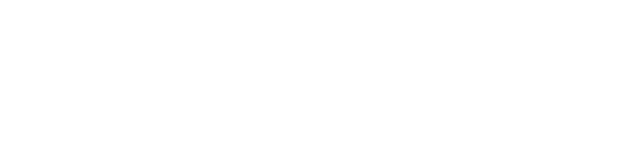
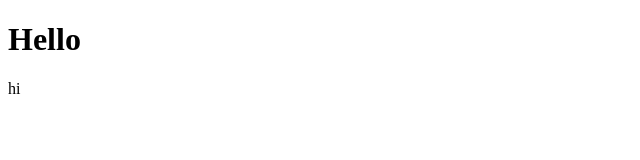
Before and after one commit to DrobinovArtur/test33, a plain HTML site: page index.html in a window 1280 px wide. Shown: the whole page, without its empty margins (0-640 px from the left). Drawn offline with Linux system fonts and the light colour scheme.

Commit message:
new level

```diff
--- a/index.html
+++ b/index.html
@@ -5,6 +5,8 @@
     <title>Document</title>
 </head>
 <body>
+   <div><h1>Hello</h1></div>
+   <p>hi</p>
 
 </body>
 </html>
```
